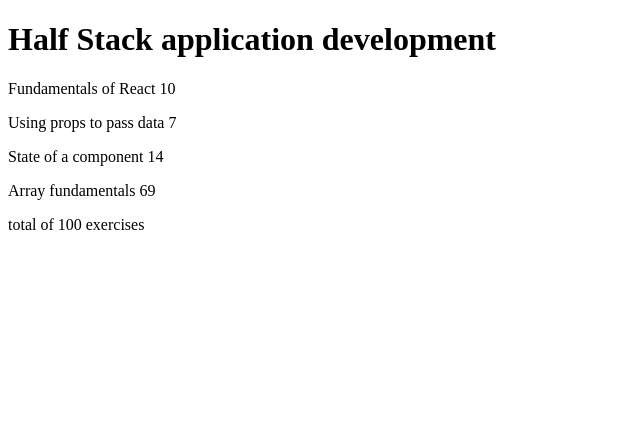
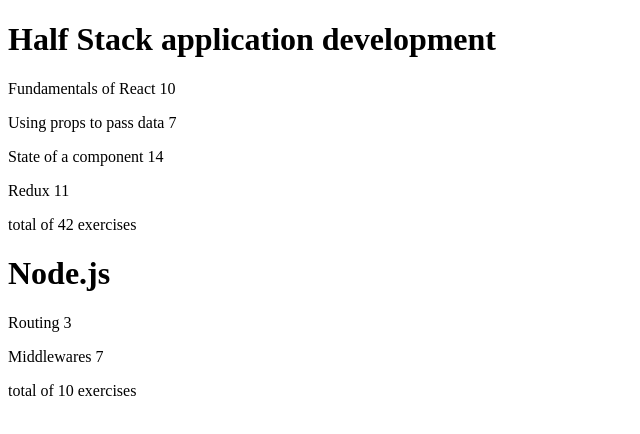
Before and after one commit to Mingtendo/fullstackopen, a React (Create React App) app in the folder part_2/courseinfo/: page / in a window 1280 px wide. Shown: the top 434 px of the page, without its empty margins (0-640 px from the left). Built offline with nearby package versions, Linux system fonts and the light colour scheme.

Commit message:
Added functionality to support multiple courses and their parts. Stable to exercise 2.4.

```diff
--- a/part_2/courseinfo/src/App.js
+++ b/part_2/courseinfo/src/App.js
@@ -57,7 +57,8 @@ const Course = ({course}) =>
 
 const App = () =>
 {
-  	const course =
+  	const courses =
+	[
 		{
 			id: 1,
 			name: 'Half Stack application development',
@@ -79,15 +80,39 @@ const App = () =>
 					id: 3
 				},
 				{
-				name: 'Array fundamentals',
-				exercises: 69,
+					name: 'Redux',
+					exercises: 11,
 					id: 4
 				}
 			]
+		},
+		{
+			name: 'Node.js',
+			id: 2,
+			parts:
+			[
+				{
+					name: 'Routing',
+					exercises: 3,
+					id: 1
+				},
+				{
+					name: 'Middlewares',
+					exercises: 7,
+					id: 2
 				}
+			]
+		}
+	]
 
 
-  	return <Course course={course} />
+  	return (
+		<div>
+			{courses.map((course) =>
+				<Course key={course.id} course={course} />
+			)}
+		</div>
+	)
 }
 
 export default App
```
Lines whose indentation alone changed are shown as unchanged.
